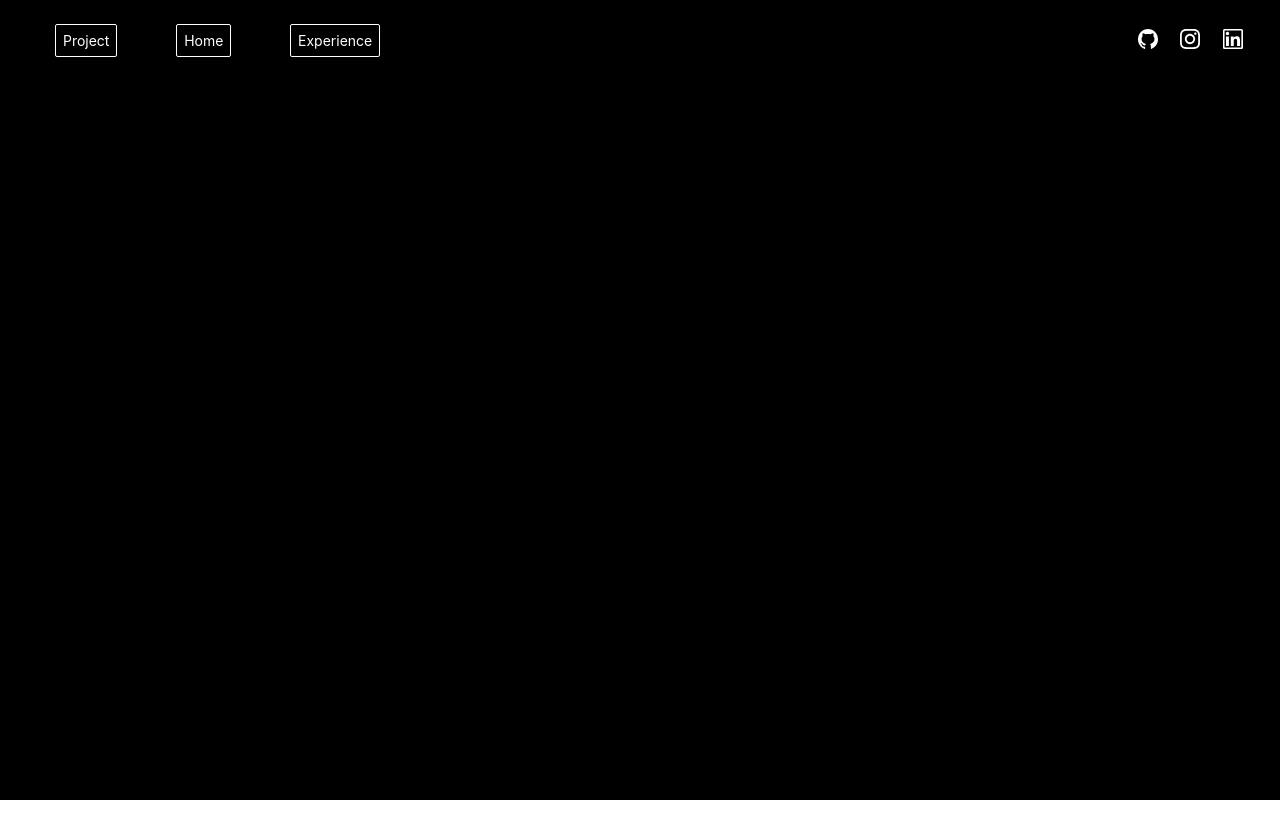
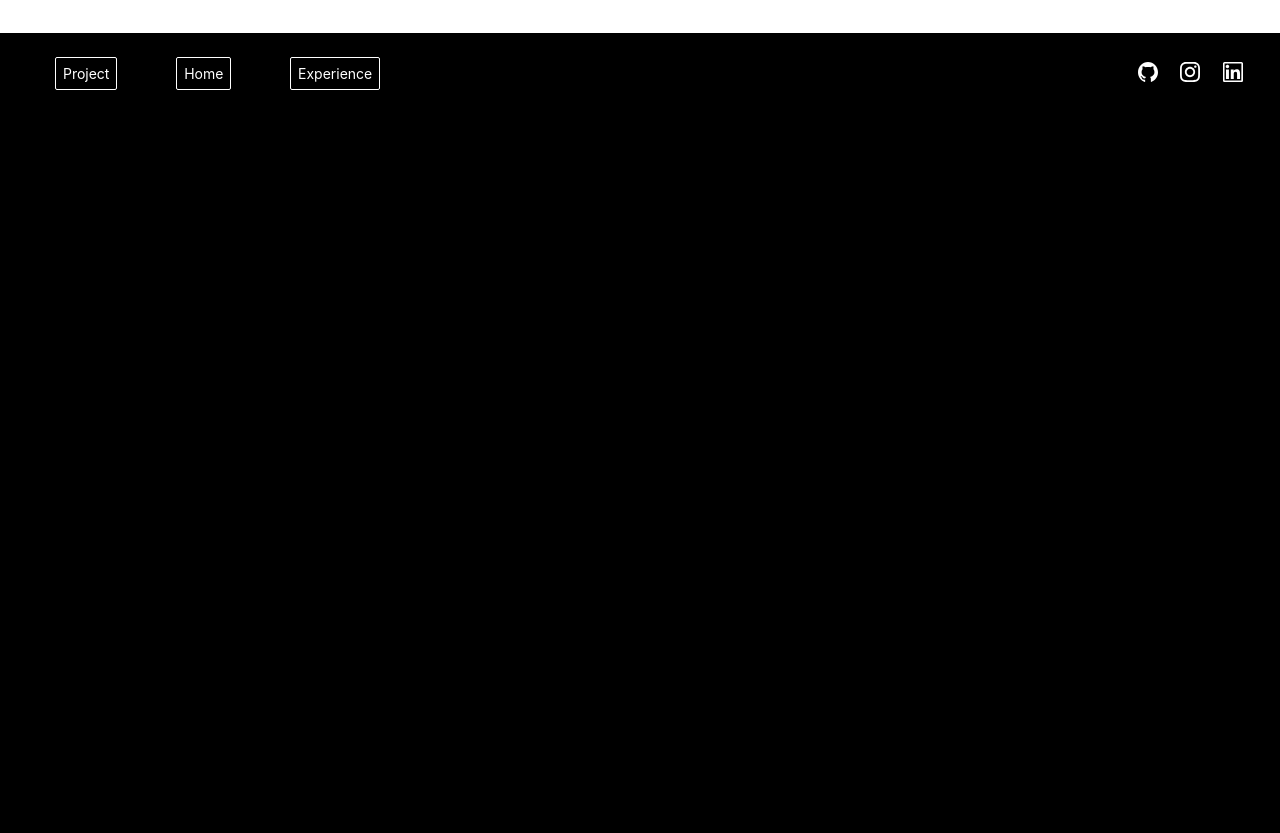
Before and after one commit to Sayd-Developer/Portfolio, a Next.js app: page / in a window 1280 px wide. Before the commit the page ends 800 px from the top, so only its background shows below. Built offline with nearby package versions, Linux system fonts and the light colour scheme.

Commit message:
refactor: :art: change layout and trashing components

```diff
--- a/src/app/layout.tsx
+++ b/src/app/layout.tsx
@@ -1,4 +1,8 @@
+'use client'
+
+import Navbar from './components/navbar'
 import StyledComponentsRegistry from './lib/registry'
+import { GlobalStyles } from './styles/GlobalStyles'
 
 export default function RootLayout({
   children,
@@ -6,9 +10,14 @@ export default function RootLayout({
   children: React.ReactNode
 }) {
   return (
-    <html>
-      <body>
-        <StyledComponentsRegistry>{children}</StyledComponentsRegistry>
+    <html lang='pt-br'>
+      <head />
+      <body >
+        <StyledComponentsRegistry>
+          <GlobalStyles />
+          <Navbar />
+          {children}
+        </StyledComponentsRegistry>
       </body>
     </html>
   )
--- a/src/app/pages/home/style.ts
+++ /dev/null
@@ -1,4 +0,0 @@
-import styled from "styled-components";
-
-export const Container = styled.div``
-export const Header = styled.header``
--- a/src/app/pages/projects/page.tsx
+++ /dev/null
@@ -1,5 +0,0 @@
-export default function projects(){
-    return (
-        <div></div>
-    )
-}
```
Also changed, not shown: src/app/pages/home/page.tsx (deleted, +0 -8 lines), src/app/pages/projects/style.ts (deleted).
